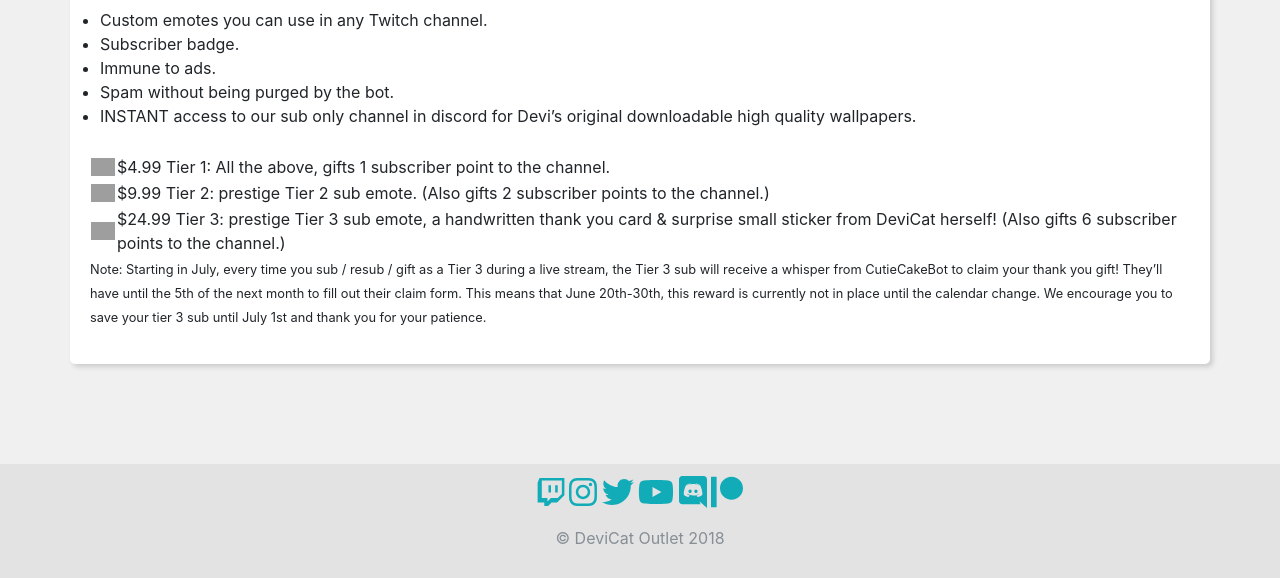
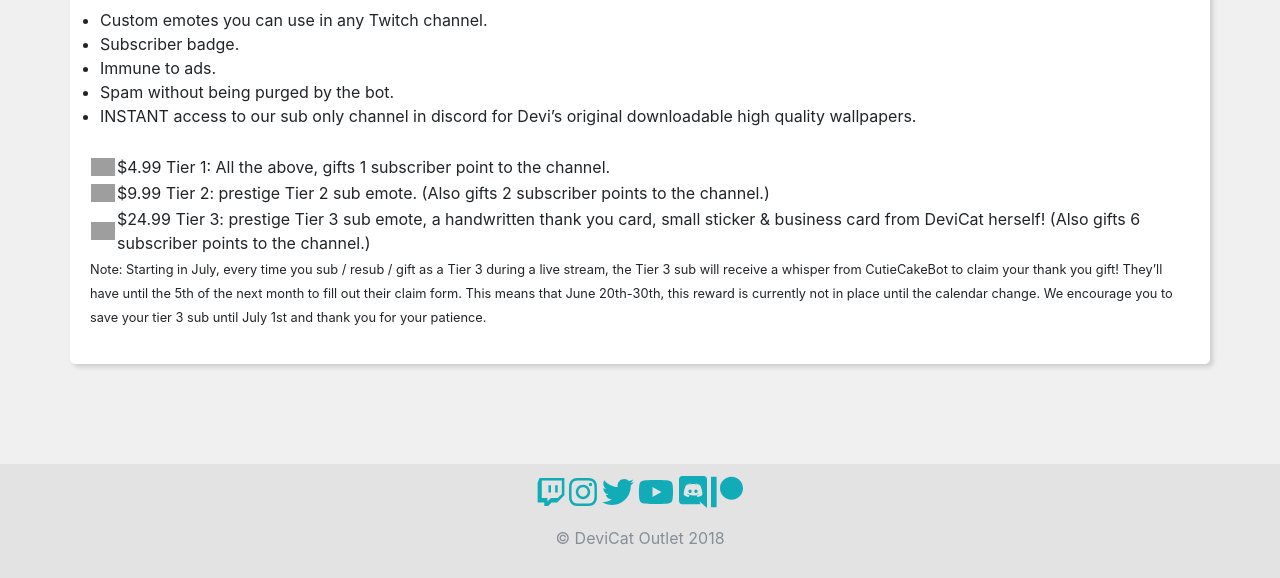
Before and after one commit to DeviCatOutlet/devicatoutlet.github.io, a Jekyll site: the page built from subbenefits.md, in a window 1280 px wide and 1064 px high. Shown: the part 486-1064 px from the top of the window. Built offline with Jekyll 4.4.1, drawn with Linux system fonts in a browser that asks for light colours; nearby versions of some CDN libraries; our own code applies the rules of GitHub Pages for plain Markdown files; grey boxes are pictures that could not be loaded.

Commit message:
Update Tier 3 sub benefits
Update Tier 3 sub benefits description.

```diff
--- a/subbenefits.md
+++ b/subbenefits.md
@@ -10,6 +10,6 @@
 
 | *![💕](https://s.w.org/images/core/emoji/2.2.1/svg/1f495.svg)* | $4.99 Tier 1: All the above, gifts 1 subscriber point to the channel.
 | *![🍰](https://s.w.org/images/core/emoji/2.2.1/svg/1f370.svg)* | $9.99 Tier 2: prestige Tier 2 sub emote. (Also gifts 2 subscriber points to the channel.)
-| *![💌](https://s.w.org/images/core/emoji/2.2.1/svg/1f48c.svg)* | $24.99 Tier 3: prestige Tier 3 sub emote, a handwritten thank you card & surprise small sticker from DeviCat herself! (Also gifts 6 subscriber points to the channel.)
+| *![💌](https://s.w.org/images/core/emoji/2.2.1/svg/1f48c.svg)* | $24.99 Tier 3: prestige Tier 3 sub emote, a handwritten thank you card, small sticker & business card from DeviCat herself! (Also gifts 6 subscriber points to the channel.)
 
 <small>Note: Starting in July, every time you sub / resub / gift as a Tier 3 during a live stream, the Tier 3 sub will receive a whisper from CutieCakeBot to claim your thank you gift! They'll have until the 5th of the next month to fill out their claim form. This means that June 20th-30th, this reward is currently not in place until the calendar change. We encourage you to save your tier 3 sub until July 1st and thank you for your patience.</small>
```
